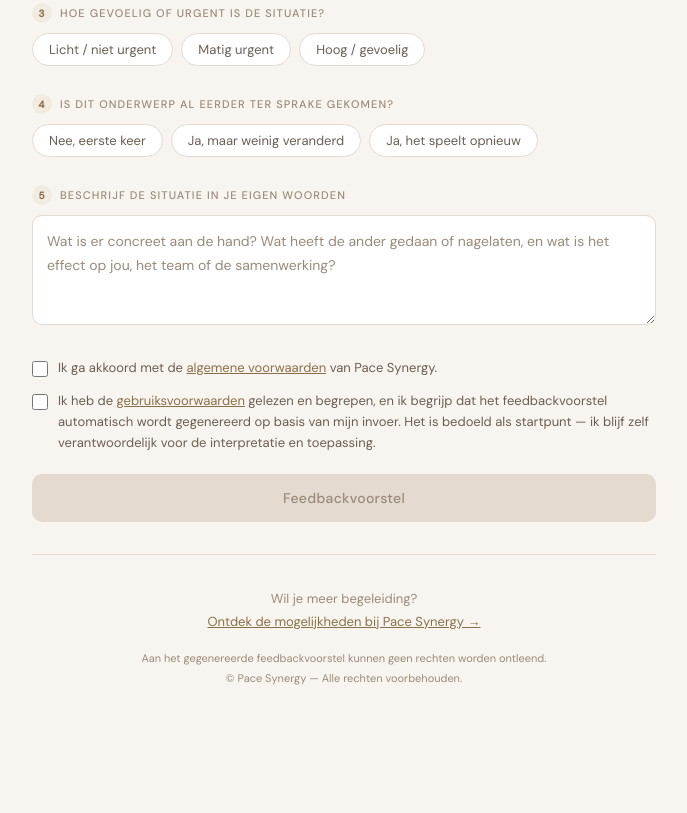
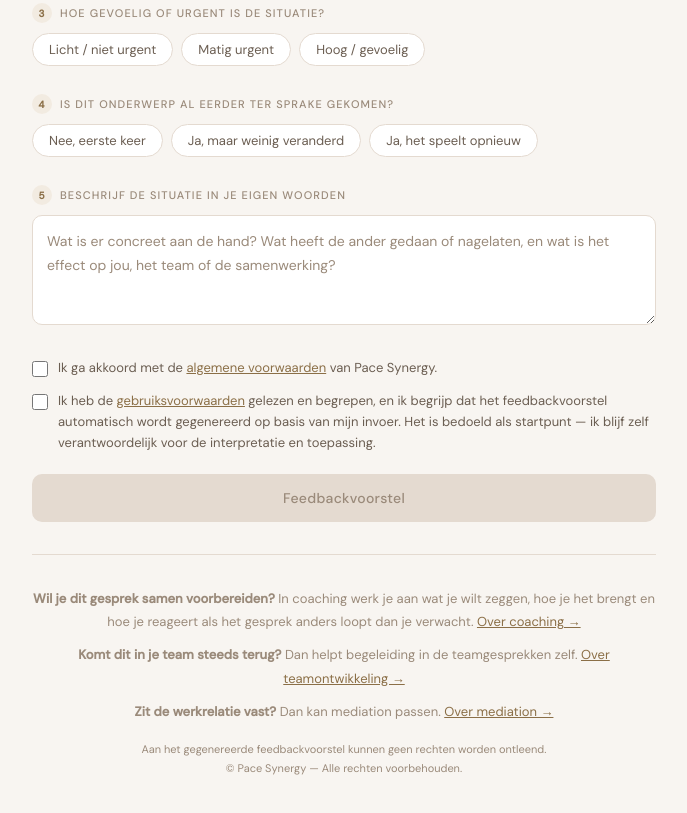
Before and after one commit to SynergyPace/Pace-feedback, a plain HTML site: page index.html in a window 1280 px wide. Shown: the part 804-1617 px from the top of the page, without its empty margins (296-983 px from the left). Before the commit the page ends 1573 px from the top, so only its background shows below. Drawn offline with nearby package versions, Linux system fonts and the light colour scheme.

Commit message:
Feedbacktool: taal via ?lang=en en gerichte vervolgstappen

```diff
--- a/index.html
+++ b/index.html
@@ -718,10 +718,12 @@
 
   <hr class="divider">
 
-  <p style="font-size:13px; color:var(--muted); line-height:1.8; text-align:center;">
-    Wil je meer begeleiding?<br>
-    <a href="https://www.pacesynergy.nl" style="color:var(--warm);">Ontdek de mogelijkheden bij Pace Synergy →</a>
-  </p>
+  <!-- Gerichte vervolgstappen (F14); tekst per taal in teksten[taal].vervolg, gezet door setTaal -->
+  <div id="vervolgBlok" style="font-size:13px; color:var(--muted); line-height:1.8; text-align:center;">
+    <p style="margin-bottom:10px;"><strong>Wil je dit gesprek samen voorbereiden?</strong> In coaching werk je aan wat je wilt zeggen, hoe je het brengt en hoe je reageert als het gesprek anders loopt dan je verwacht. <a href="https://www.pacesynergy.nl/training-coaching" style="color:var(--warm);">Over coaching →</a></p>
+    <p style="margin-bottom:10px;"><strong>Komt dit in je team steeds terug?</strong> Dan helpt begeleiding in de teamgesprekken zelf. <a href="https://www.pacesynergy.nl/teamontwikkeling" style="color:var(--warm);">Over teamontwikkeling →</a></p>
+    <p><strong>Zit de werkrelatie vast?</strong> Dan kan mediation passen. <a href="https://www.pacesynergy.nl/mediation" style="color:var(--warm);">Over mediation →</a></p>
+  </div>
 
   <p id="footerDisclaimer" style="font-size:11px; color:var(--muted); line-height:1.8; text-align:center; margin-top:16px;">
     Aan het gegenereerde feedbackvoorstel kunnen geen rechten worden ontleend.<br>
@@ -983,14 +985,9 @@ document.addEventListener('DOMContentLoaded', function() {
     var resetBtn = document.getElementById('resetBtn');
     if (resetBtn) resetBtn.textContent = t.resetBtn;
 
-    // CTA tekst + link
-    var ctaP = document.querySelector('.main > p[style]');
-    if (ctaP) {
-      var ctaA = ctaP.querySelector('a');
-      var firstText = ctaP.firstChild;
-      if (firstText && firstText.nodeType === 3) firstText.textContent = t.ctaText;
-      if (ctaA) ctaA.textContent = t.ctaLink;
-    }
+    // Vervolgstappen (drie alinea's met link)
+    var vervolgBlok = document.getElementById('vervolgBlok');
+    if (vervolgBlok) vervolgBlok.innerHTML = t.vervolg;
 
     // Disclaimer + copyright
     var footerDisc = document.getElementById('footerDisclaimer');
@@ -1033,6 +1030,9 @@ document.addEventListener('DOMContentLoaded', function() {
   document.getElementById('btnNL').addEventListener('click', function() { setTaal('nl'); });
   document.getElementById('btnEN').addEventListener('click', function() { setTaal('en'); });
 
+  // Taal uit de URL bij laden (?lang=en); default blijft NL
+  if (new URLSearchParams(location.search).get('lang') === 'en') setTaal('en');
+
 });
 
 // ── Taalswitch ────────────────────────────────────────────────────────────
@@ -1059,8 +1059,10 @@ var teksten = {
     resultTitle: 'Hier is je feedbackvoorstel.',
     resultSub: 'Pace Synergy',
     resetBtn: '↩ Nieuwe situatie',
-    ctaText: 'Wil je meer begeleiding?',
-    ctaLink: 'Ontdek de mogelijkheden bij Pace Synergy →',
+    vervolg:
+      '<p style="margin-bottom:10px;"><strong>Wil je dit gesprek samen voorbereiden?</strong> In coaching werk je aan wat je wilt zeggen, hoe je het brengt en hoe je reageert als het gesprek anders loopt dan je verwacht. <a href="https://www.pacesynergy.nl/training-coaching" style="color:var(--warm);">Over coaching →</a></p>' +
+      '<p style="margin-bottom:10px;"><strong>Komt dit in je team steeds terug?</strong> Dan helpt begeleiding in de teamgesprekken zelf. <a href="https://www.pacesynergy.nl/teamontwikkeling" style="color:var(--warm);">Over teamontwikkeling →</a></p>' +
+      '<p><strong>Zit de werkrelatie vast?</strong> Dan kan mediation passen. <a href="https://www.pacesynergy.nl/mediation" style="color:var(--warm);">Over mediation →</a></p>',
     disclaimer: 'Aan het gegenereerde feedbackvoorstel kunnen geen rechten worden ontleend.',
     copyright: '© Pace Synergy — Alle rechten voorbehouden.',
     promptIntro: 'Ik wil feedback geven. Analyseer mijn situatie en geef mij advies.',
@@ -1093,8 +1095,10 @@ var teksten = {
     resultTitle: 'Here is your feedback proposal.',
     resultSub: 'Pace Synergy',
     resetBtn: '↩ New situation',
-    ctaText: 'Would you like more guidance?',
-    ctaLink: 'Discover the possibilities at Pace Synergy →',
+    vervolg:
+      '<p style="margin-bottom:10px;"><strong>Want to prepare this conversation together?</strong> In coaching you work on what you want to say, how you say it, and how you respond if the conversation goes differently than expected. <a href="https://www.pacesynergy.nl/en/training-coaching" style="color:var(--warm);">About coaching →</a></p>' +
+      '<p style="margin-bottom:10px;"><strong>Does this keep coming back in your team?</strong> Then guidance in the team conversations themselves can help. <a href="https://www.pacesynergy.nl/en/teamontwikkeling" style="color:var(--warm);">About team development →</a></p>' +
+      '<p><strong>Has a working relationship become stuck?</strong> Then mediation may fit. <a href="https://www.pacesynergy.nl/en/mediation" style="color:var(--warm);">About mediation →</a></p>',
     disclaimer: 'No rights can be derived from the generated feedback proposal.',
     copyright: '© Pace Synergy — All rights reserved.',
     promptIntro: 'I want to give feedback. Analyse my situation and give me advice.',
```
